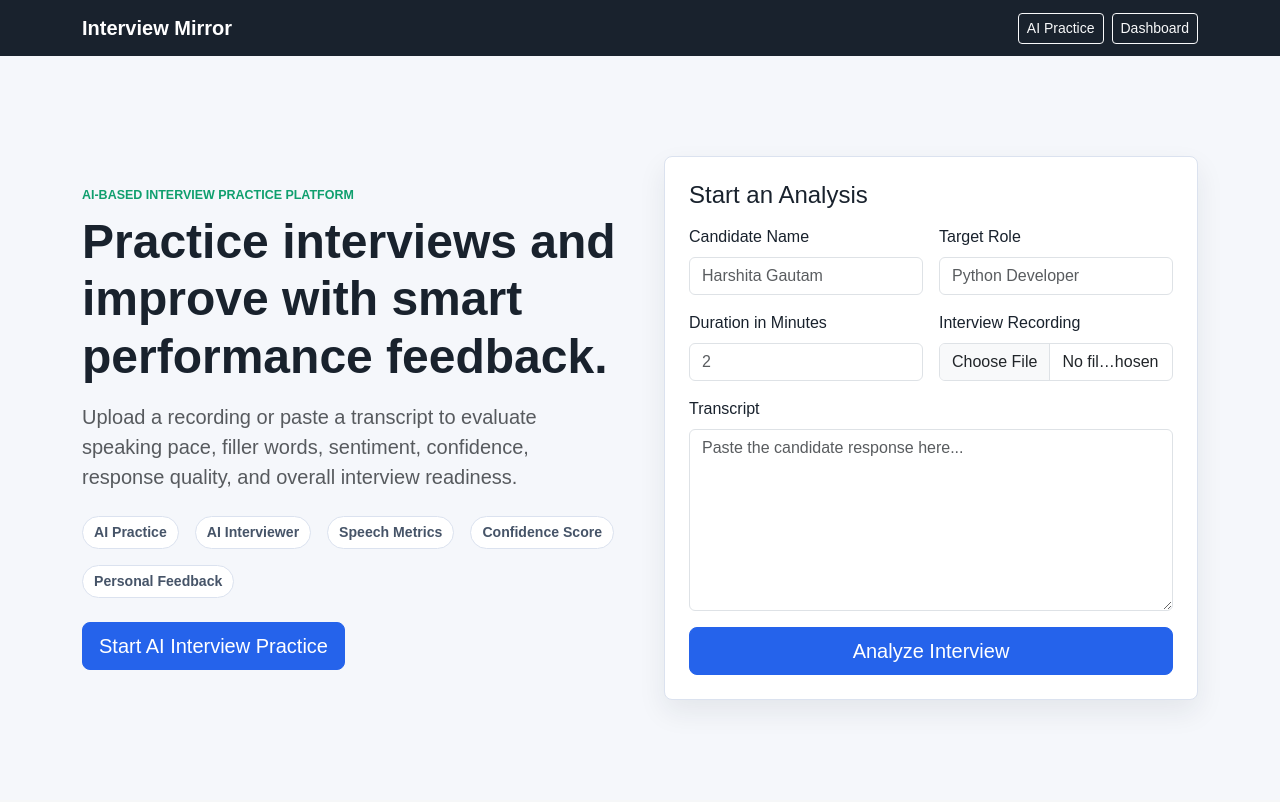
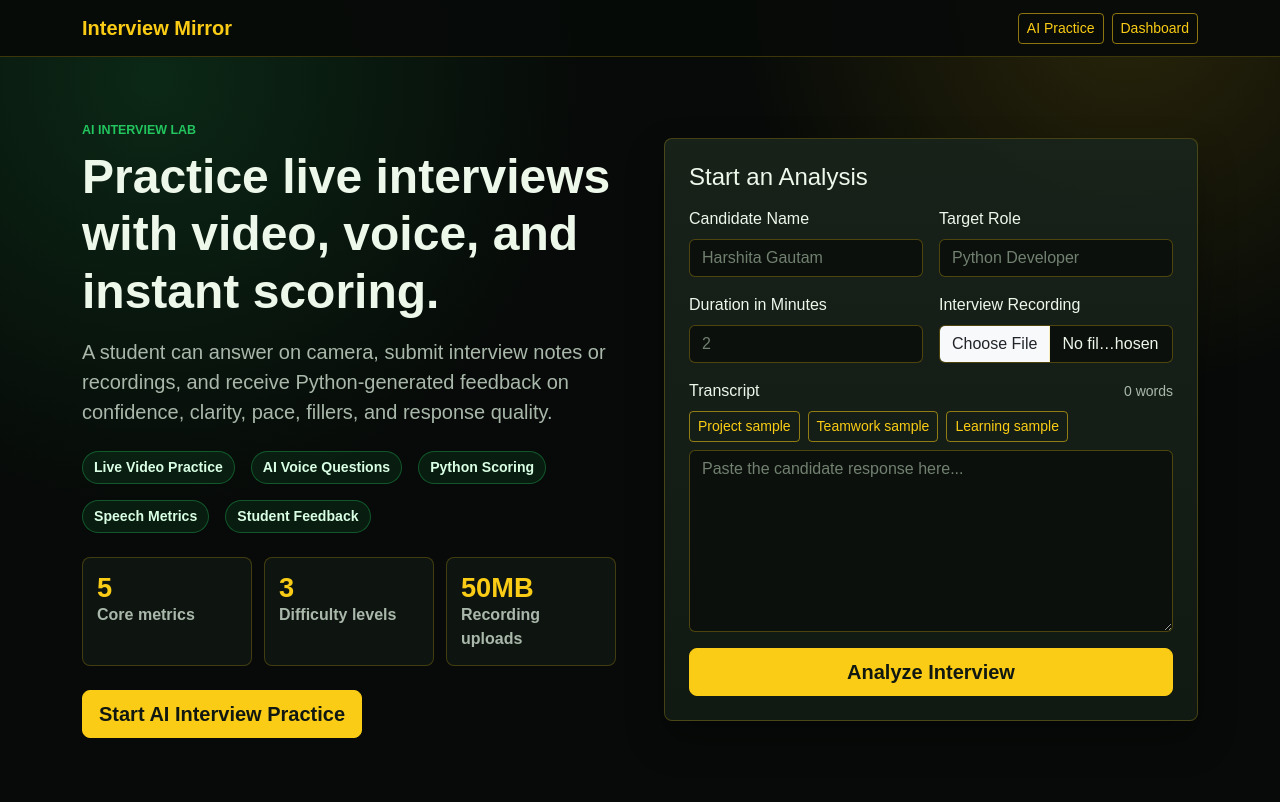
Before and after one commit to Harshita890/Interview-Coach, a Flask app: page / in a window 1280 px wide. Before the commit the page ends 707 px from the top, so only its background shows below. Run offline with Flask 3, Linux system fonts and the light colour scheme.

Commit message:
new files

```diff
--- a/app.py
+++ b/app.py
@@ -7,6 +7,7 @@ from werkzeug.utils import secure_filename
 
 from models.analyzer import analyze_interview
 from models.ai_interviewer import AIInterviewPracticeModel
+from models.site_content import DIFFICULTIES, HOME_CONTENT, PRACTICE_DEFAULTS, SAMPLE_TRANSCRIPTS, get_sample_transcript
 
 
 BASE_DIR = Path(__file__).resolve().parent
@@ -76,7 +77,7 @@ def index():
         session["analysis"] = result
         return redirect(url_for("dashboard"))
 
-    return render_template("index.html")
+    return render_template("index.html", home=HOME_CONTENT, sample_keys=SAMPLE_TRANSCRIPTS.keys())
 
 
 @app.route("/dashboard")
@@ -91,6 +92,11 @@ def dashboard():
 
 @app.route("/practice", methods=["GET", "POST"])
 def practice():
+    practice_context = {
+        "difficulties": DIFFICULTIES,
+        "defaults": PRACTICE_DEFAULTS,
+    }
+
     if request.method == "POST":
         candidate_name = request.form.get("candidate_name", "").strip() or "Candidate"
         role = request.form.get("role", "").strip() or "General Interview"
@@ -107,6 +113,7 @@ def practice():
             flash("Record or upload a video response before submitting to the AI interviewer.", "warning")
             return render_template(
                 "practice.html",
+                **practice_context,
                 candidate_name=candidate_name,
                 role=role,
                 difficulty=difficulty,
@@ -121,17 +128,18 @@ def practice():
             difficulty=difficulty,
             video_filename=saved_video,
         )
-        return render_template("practice.html", result=practice_result)
+        return render_template("practice.html", result=practice_result, **practice_context)
 
     starter_question = interview_model.generate_question(
-        role="Python Developer",
-        difficulty="Beginner",
+        role=PRACTICE_DEFAULTS["role"],
+        difficulty=PRACTICE_DEFAULTS["difficulty"],
     )
     return render_template(
         "practice.html",
-        candidate_name="Harshita Gautam",
-        role="Python Developer",
-        difficulty="Beginner",
+        **practice_context,
+        candidate_name=PRACTICE_DEFAULTS["candidate_name"],
+        role=PRACTICE_DEFAULTS["role"],
+        difficulty=PRACTICE_DEFAULTS["difficulty"],
         question=starter_question,
     )
 
@@ -149,6 +157,11 @@ def practice_question():
     )
 
 
+@app.route("/sample-answer/<sample_key>")
+def sample_answer(sample_key):
+    return jsonify({"transcript": get_sample_transcript(sample_key)})
+
+
 @app.route("/uploads/<path:filename>")
 def uploaded_file(filename):
     return send_from_directory(app.config["UPLOAD_FOLDER"], filename)
--- a/static/css/style.css
+++ b/static/css/style.css
@@ -1,20 +1,38 @@
 :root {
-  --ink: #19222d;
-  --blue: #2563eb;
-  --green: #0f9f6e;
-  --amber: #d97706;
-  --paper: #f5f7fb;
-  --line: #dbe2ef;
+  --ink: #070a08;
+  --ink-soft: #111812;
+  --panel: #121a14;
+  --panel-strong: #18231a;
+  --yellow: #facc15;
+  --yellow-soft: #fde68a;
+  --green: #22c55e;
+  --green-deep: #15803d;
+  --paper: #edf7ea;
+  --muted: #a9b8aa;
+  --line: rgba(250, 204, 21, 0.22);
 }
 
 body {
-  background: var(--paper);
-  color: var(--ink);
+  min-height: 100vh;
+  background:
+    radial-gradient(circle at 12% 10%, rgba(34, 197, 94, 0.16), transparent 32%),
+    radial-gradient(circle at 88% 0%, rgba(250, 204, 21, 0.14), transparent 28%),
+    var(--ink);
+  color: var(--paper);
   font-family: Arial, Helvetica, sans-serif;
 }
 
 .bg-ink {
-  background: var(--ink);
+  background: rgba(7, 10, 8, 0.94);
+  border-bottom: 1px solid var(--line);
+}
+
+.navbar-brand {
+  color: var(--yellow) !important;
+}
+
+.text-muted {
+  color: var(--muted) !important;
 }
 
 .hero {
@@ -31,21 +49,51 @@ body {
 .eyebrow {
   color: var(--green);
   font-size: 0.78rem;
-  font-weight: 700;
+  font-weight: 800;
   letter-spacing: 0;
   text-transform: uppercase;
 }
 
 .panel,
 .stat-card {
-  background: #ffffff;
+  background: linear-gradient(180deg, rgba(24, 35, 26, 0.96), rgba(18, 26, 20, 0.96));
   border: 1px solid var(--line);
   border-radius: 8px;
-  box-shadow: 0 12px 28px rgba(25, 34, 45, 0.08);
+  box-shadow: 0 18px 38px rgba(0, 0, 0, 0.28);
 }
 
 .panel {
   padding: 24px;
+}
+
+.hero-stats {
+  display: grid;
+  grid-template-columns: repeat(3, minmax(0, 1fr));
+  gap: 12px;
+}
+
+.hero-stats div {
+  padding: 14px;
+  border: 1px solid var(--line);
+  border-radius: 8px;
+  background: rgba(18, 26, 20, 0.72);
+}
+
+.hero-stats strong,
+.stat-card span {
+  display: block;
+  color: var(--yellow);
+  font-size: 1.7rem;
+  font-weight: 800;
+  line-height: 1.15;
+  word-break: break-word;
+}
+
+.hero-stats span,
+.stat-card p,
+.metric-list dt {
+  color: var(--muted);
+  font-weight: 700;
 }
 
 .metric-chip {
@@ -53,37 +101,100 @@ body {
   align-items: center;
   min-height: 32px;
   padding: 5px 11px;
-  border: 1px solid var(--line);
+  border: 1px solid rgba(34, 197, 94, 0.35);
   border-radius: 999px;
-  background: #ffffff;
-  color: #465468;
+  background: rgba(34, 197, 94, 0.1);
+  color: #d9ffe4;
   font-size: 0.88rem;
-  font-weight: 600;
+  font-weight: 700;
 }
 
-.btn-primary {
-  background: var(--blue);
-  border-color: var(--blue);
+.quick-samples {
+  display: flex;
+  flex-wrap: wrap;
+  gap: 8px;
+}
+
+.btn-primary,
+.btn-light {
+  background: var(--yellow);
+  border-color: var(--yellow);
+  color: #111812;
+  font-weight: 800;
+}
+
+.btn-primary:hover,
+.btn-light:hover {
+  background: var(--yellow-soft);
+  border-color: var(--yellow-soft);
+  color: #111812;
+}
+
+.btn-outline-light,
+.btn-outline-primary,
+.btn-outline-secondary {
+  border-color: rgba(250, 204, 21, 0.55);
+  color: var(--yellow);
+}
+
+.btn-outline-light:hover,
+.btn-outline-primary:hover,
+.btn-outline-secondary:hover {
+  background: rgba(250, 204, 21, 0.14);
+  border-color: var(--yellow);
+  color: var(--yellow-soft);
+}
+
+.btn-outline-danger {
+  border-color: rgba(34, 197, 94, 0.6);
+  color: #86efac;
+}
+
+.btn-outline-danger:hover {
+  background: rgba(34, 197, 94, 0.16);
+  border-color: var(--green);
+  color: #bbf7d0;
+}
+
+.form-control,
+.form-select {
+  background: #0b100d;
+  border-color: rgba(250, 204, 21, 0.28);
+  color: var(--paper);
+}
+
+.form-control:focus,
+.form-select:focus {
+  background: #0b100d;
+  border-color: var(--green);
+  box-shadow: 0 0 0 0.2rem rgba(34, 197, 94, 0.18);
+  color: var(--paper);
+}
+
+.form-control::placeholder {
+  color: #71806f;
 }
 
 .score-badge {
   min-width: 132px;
   padding: 16px 18px;
+  border: 1px solid rgba(250, 204, 21, 0.4);
   border-radius: 8px;
-  background: var(--ink);
+  background: #0b100d;
   color: #ffffff;
   text-align: center;
 }
 
 .score-badge span {
   display: block;
+  color: var(--yellow);
   font-size: 2rem;
   font-weight: 800;
   line-height: 1;
 }
 
 .score-badge small {
-  color: #c9d3e1;
+  color: var(--muted);
 }
 
 .interview-status,
--- a/static/js/dashboard.js
+++ b/static/js/dashboard.js
@@ -16,7 +16,7 @@ if (chartNode && window.Chart) {
         {
           label: "Score",
           data: scores,
-          backgroundColor: ["#2563eb", "#0f9f6e", "#d97706", "#7c3aed"],
+          backgroundColor: ["#facc15", "#22c55e", "#fde68a", "#15803d"],
           borderRadius: 6,
         },
       ],
--- /dev/null
+++ b/static/js/home.js
@@ -0,0 +1,37 @@
+const transcriptField = document.getElementById("transcript");
+const transcriptCount = document.getElementById("transcriptCount");
+const sampleButtons = document.querySelectorAll(".sample-answer-button");
+
+function countWords(text) {
+  return text.trim().split(/\s+/).filter(Boolean).length;
+}
+
+function updateTranscriptCount() {
+  if (!transcriptField || !transcriptCount) return;
+  const words = countWords(transcriptField.value);
+  transcriptCount.textContent = `${words} ${words === 1 ? "word" : "words"}`;
+}
+
+async function loadSampleAnswer(sampleKey) {
+  const response = await fetch(`/sample-answer/${sampleKey}`);
+  if (!response.ok) {
+    throw new Error("Sample answer could not be loaded.");
+  }
+
+  const data = await response.json();
+  transcriptField.value = data.transcript;
+  updateTranscriptCount();
+  transcriptField.focus();
+}
+
+transcriptField?.addEventListener("input", updateTranscriptCount);
+
+sampleButtons.forEach((button) => {
+  button.addEventListener("click", () => {
+    loadSampleAnswer(button.dataset.sample).catch(() => {
+      alert("Could not load that sample answer. Please type your own transcript.");
+    });
+  });
+});
+
+updateTranscriptCount();
--- a/templates/index.html
+++ b/templates/index.html
@@ -22,18 +22,21 @@
       <div class="container">
         <div class="row align-items-center g-5">
           <div class="col-lg-6">
-            <p class="eyebrow mb-2">AI-based interview practice platform</p>
-            <h1 class="display-5 fw-bold mb-3">Practice interviews and improve with smart performance feedback.</h1>
-            <p class="lead text-muted mb-4">
-              Upload a recording or paste a transcript to evaluate speaking pace, filler words,
-              sentiment, confidence, response quality, and overall interview readiness.
-            </p>
+            <p class="eyebrow mb-2">{{ home.eyebrow }}</p>
+            <h1 class="display-5 fw-bold mb-3">{{ home.title }}</h1>
+            <p class="lead text-muted mb-4">{{ home.summary }}</p>
             <div class="d-flex gap-3 flex-wrap">
-              <span class="metric-chip">AI Practice</span>
-              <span class="metric-chip">AI Interviewer</span>
-              <span class="metric-chip">Speech Metrics</span>
-              <span class="metric-chip">Confidence Score</span>
-              <span class="metric-chip">Personal Feedback</span>
+              {% for chip in home.chips %}
+                <span class="metric-chip">{{ chip }}</span>
+              {% endfor %}
+            </div>
+            <div class="hero-stats mt-4">
+              {% for stat in home.stats %}
+                <div>
+                  <strong>{{ stat.value }}</strong>
+                  <span>{{ stat.label }}</span>
+                </div>
+              {% endfor %}
             </div>
             <div class="mt-4">
               <a class="btn btn-primary btn-lg" href="{{ url_for('practice') }}">Start AI Interview Practice</a>
@@ -70,7 +73,15 @@
                     <input class="form-control" id="recording" name="recording" type="file" accept="audio/*,video/*">
                   </div>
                   <div class="col-12">
-                    <label class="form-label" for="transcript">Transcript</label>
+                    <div class="d-flex justify-content-between align-items-center gap-2 flex-wrap">
+                      <label class="form-label mb-0" for="transcript">Transcript</label>
+                      <span class="small text-muted" id="transcriptCount">0 words</span>
+                    </div>
+                    <div class="quick-samples my-2">
+                      {% for key in sample_keys %}
+                        <button class="btn btn-outline-secondary btn-sm sample-answer-button" type="button" data-sample="{{ key }}">{{ key|title }} sample</button>
+                      {% endfor %}
+                    </div>
                     <textarea class="form-control" id="transcript" name="transcript" rows="7" placeholder="Paste the candidate response here..."></textarea>
                   </div>
                   <div class="col-12 d-grid">
@@ -83,5 +94,6 @@
         </div>
       </div>
     </main>
+    <script src="{{ url_for('static', filename='js/home.js') }}"></script>
   </body>
 </html>
--- a/templates/practice.html
+++ b/templates/practice.html
@@ -61,7 +61,7 @@
                     <label class="form-label" for="difficulty">Difficulty</label>
                     <select class="form-select" id="difficulty" name="difficulty">
                       {% set active_difficulty = result.difficulty if result else difficulty %}
-                      {% for level in ["Beginner", "Intermediate", "Advanced"] %}
+                      {% for level in difficulties %}
                         <option value="{{ level }}" {% if active_difficulty == level %}selected{% endif %}>{{ level }}</option>
                       {% endfor %}
                     </select>
```
Also changed, not shown: other parts of static/css/style.css (+21 -30 lines), models/site_content.py (added, +49 -0 lines), README.md, 2 other files.
